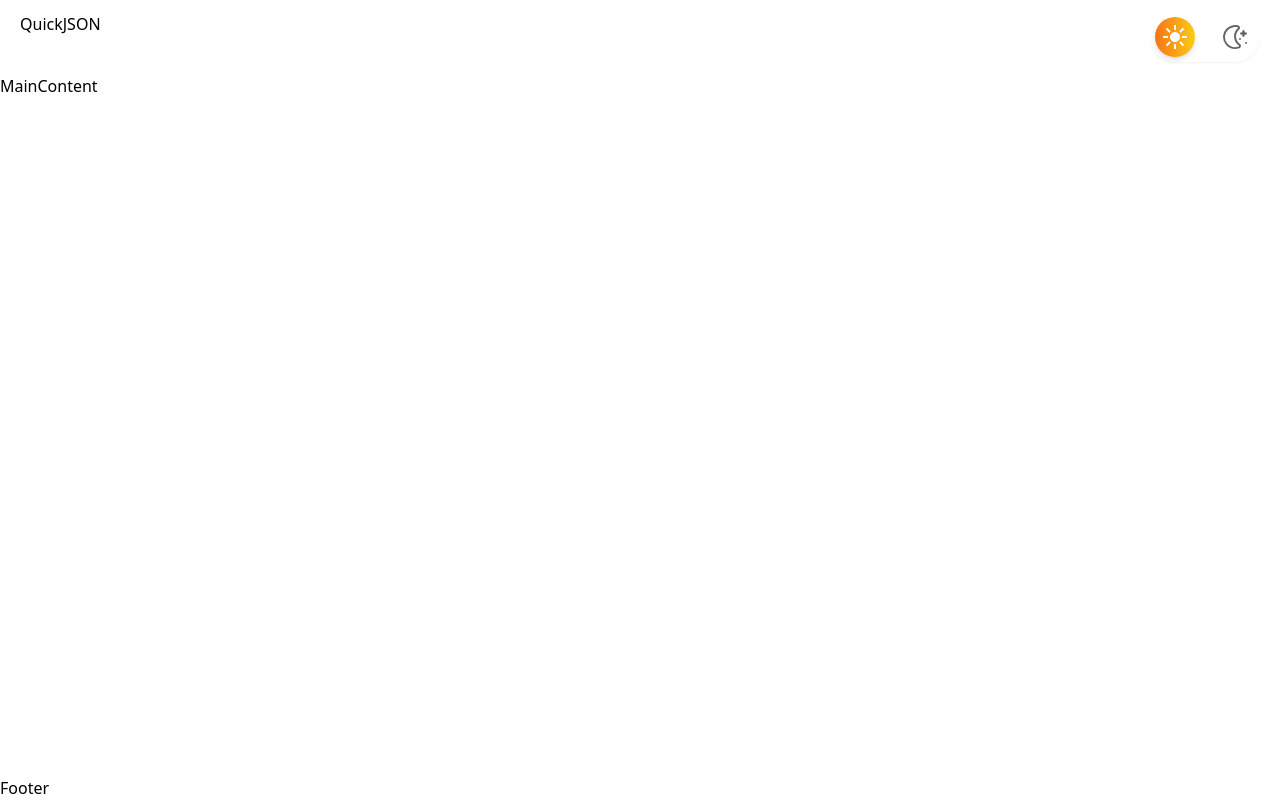
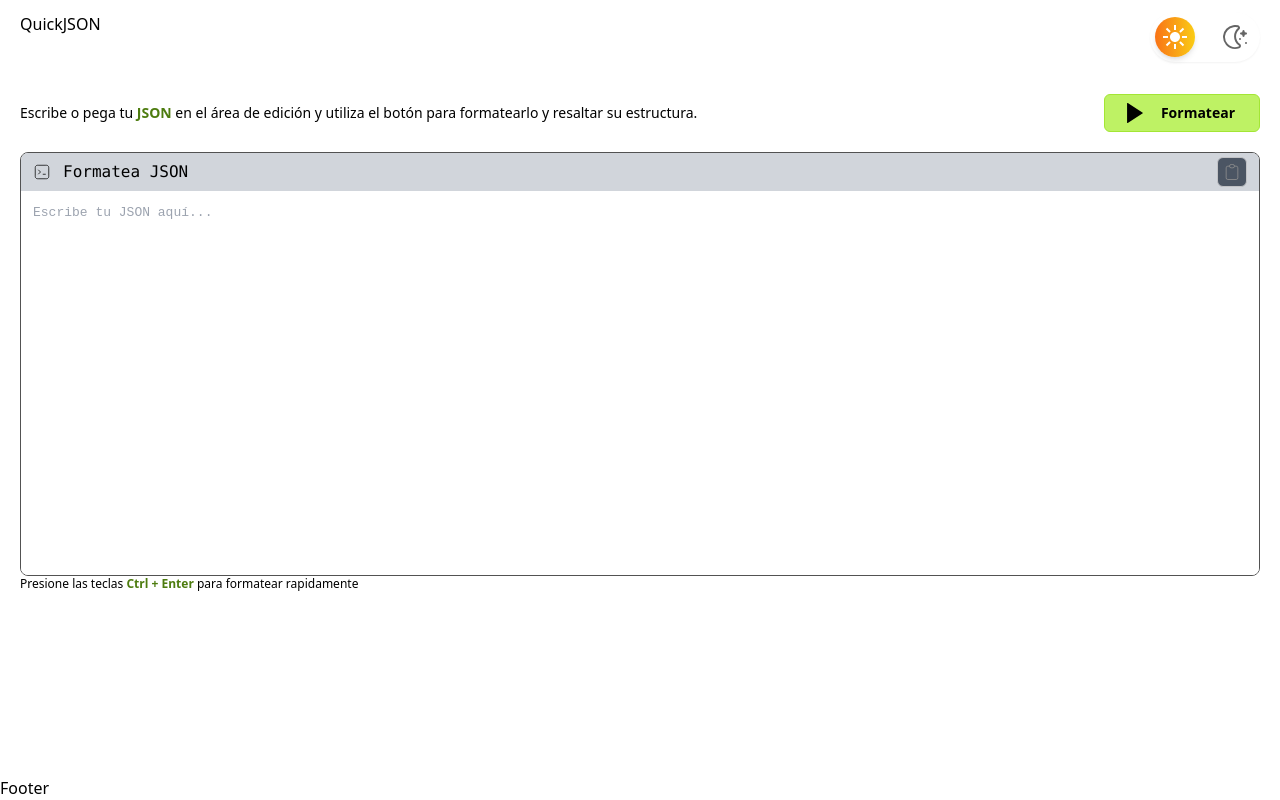
Before and after one commit to obed-tc/QuickJSON, a React (Vite) app: page / in a window 1280 px wide. Built offline with nearby package versions, Linux system fonts and the light colour scheme.

Commit message:
feat: Add logic and content terminal

```diff
--- a/src/components/layout/MainContent.jsx
+++ b/src/components/layout/MainContent.jsx
@@ -1,5 +1,161 @@
+import { useState, useEffect } from "react";
+import "./../../styles/TerminalStyle.css";
+
 function MainContent() {
-  return <div className="flex-1">MainContent</div>;
+  const [jsonInput, setJsonInput] = useState("");
+  const [error, setError] = useState(null);
+  const [isCopied, setIsCopied] = useState(false); // Estado para manejar el estado de copia
+
+  const handleInputChange = (e) => {
+    setJsonInput(e.target.value);
+    setError(null);
+  };
+
+  const formatJSON = () => {
+    try {
+      const parsedJSON = JSON.parse(jsonInput);
+      setJsonInput(JSON.stringify(parsedJSON, null, 4));
+      setError(null);
+    } catch (err) {
+      console.error("Error:", err);
+      setError("Error: JSON inválido");
+    }
+  };
+
+  const handleCopy = () => {
+    navigator.clipboard.writeText(jsonInput).then(() => {
+      setIsCopied(true);
+      alert("Copiado al portapapeles");
+      // Restablecer el estado después de 2 segundos
+      setTimeout(() => setIsCopied(false), 2000);
+    });
+  };
+
+  useEffect(() => {
+    const handleKeyDown = (event) => {
+      if (event.ctrlKey && event.key === "Enter") {
+        formatJSON();
+      }
+    };
+
+    window.addEventListener("keydown", handleKeyDown);
+
+    return () => {
+      window.removeEventListener("keydown", handleKeyDown);
+    };
+  }, [jsonInput]);
+
+  return (
+    <div className="flex-1 px-5">
+      <div className="flex flex-col">
+        <div className="flex justify-between items-center my-5">
+          <div className="dark:text-white text-sm">
+            Escribe o pega tu{" "}
+            <span className="text-lime-700 font-bold dark:text-lime-500">
+              JSON
+            </span>{" "}
+            en el área de edición y utiliza el botón para formatearlo y resaltar
+            su estructura.
+          </div>
+
+          <button
+            title="Formatear"
+            className="cursor-pointer border border-lime-400 bg-lime-300 flex items-center dark:fill-lime-400 dark:bg-lime-950 hover:bg-opacity-45 dark:hover:bg-lime-900 active:border active:border-lime-400 rounded-md duration-100 p-2 px-5"
+            onClick={formatJSON}
+          >
+            <svg
+              height="20px"
+              width="20px"
+              version="1.1"
+              id="Capa_1"
+              xmlns="http://www.w3.org/2000/svg"
+              viewBox="0 0 17.804 17.804"
+            >
+              <g id="SVGRepo_bgCarrier"></g>
+              <g id="SVGRepo_tracerCarrier"></g>
+              <g id="SVGRepo_iconCarrier">
+                <g>
+                  <g id="c98_play">
+                    <path d="M2.067,0.043C2.21-0.028,2.372-0.008,2.493,0.085l13.312,8.503c0.094,0.078,0.154,0.191,0.154,0.313 c0,0.12-0.061,0.237-0.154,0.314L2.492,17.717c-0.07,0.057-0.162,0.087-0.25,0.087l-0.176-0.04 c-0.136-0.065-0.222-0.207-0.222-0.361V0.402C1.844,0.25,1.93,0.107,2.067,0.043z"></path>
+                  </g>
+                </g>
+              </g>
+            </svg>
+            <span className="text-sm dark:text-lime-400 font-bold pr-1 ml-4">
+              Formatear
+            </span>
+          </button>
+        </div>
+        {error && <p className="text-red-500 mt-2">{error}</p>}
+
+        <div className="wrap">
+          <div className="terminal">
+            <hgroup className="flex bg-gray-300 px-3 py-1 dark:bg-[#202425] ">
+              <p className="flex dark:text-gray-500 items-center ">
+                <svg
+                  className="text-black dark:text-lime-600 mr-3"
+                  width="18px"
+                  height="18px"
+                  aria-hidden="true"
+                  xmlns="http://www.w3.org/2000/svg"
+                  viewBox="0 0 24 24"
+                  strokeLinejoin="round"
+                  stroke="currentColor"
+                  fill="none"
+                >
+                  <path d="M7 15L10 12L7 9M13 15H17M7.8 21H16.2C17.8802 21 18.7202 21 19.362 20.673C19.9265 20.3854 20.3854 19.9265 20.673 19.362C21 18.7202 21 17.8802 21 16.2V7.8C21 6.11984 21 5.27976 20.673 4.63803C20.3854 4.07354 19.9265 3.6146 19.362 3.32698C18.7202 3 17.8802 3 16.2 3H7.8C6.11984 3 5.27976 3 4.63803 3.32698C4.07354 3.6146 3.6146 4.07354 3.32698 4.63803C3 5.27976 3 6.11984 3 7.8V16.2C3 17.8802 3 18.7202 3.32698 19.362C3.6146 19.9265 4.07354 20.3854 4.63803 20.673C5.27976 21 6.11984 21 7.8 21Z"></path>
+                </svg>
+                Formatea JSON
+              </p>
+
+              <button
+                className={`copy_toggle bg-gray-600 ${
+                  isCopied ? "bg-green-500" : ""
+                }`} // Cambiar color cuando se copia
+                type="button"
+                onClick={handleCopy} // Manejar el clic para copiar
+              >
+                <svg
+                  width="16px"
+                  height="16px"
+                  aria-hidden="true"
+                  xmlns="http://www.w3.org/2000/svg"
+                  viewBox="0 0 24 24"
+                  stroke="currentColor"
+                  fill="none"
+                >
+                  <path d="M9 5h-2a2 2 0 0 0 -2 2v12a2 2 0 0 0 2 2h10a2 2 0 0 0 2 -2v-12a2 2 0 0 0 -2 -2h-2"></path>
+                  <path d="M9 3m0 2a2 2 0 0 1 2 -2h2a2 2 0 0 1 2 2v0a2 2 0 0 1 -2 2h-2a2 2 0 0 1 -2 -2z"></path>
+                </svg>
+              </button>
+            </hgroup>
+
+            <div className="p-3 dark:bg-black h-96 bg-white">
+              <textarea
+                className="dark:bg-black dark:text-white focus:outline-none w-full"
+                value={jsonInput}
+                onChange={handleInputChange}
+                placeholder="Escribe tu JSON aquí..."
+                rows={10}
+                style={{
+                  fontFamily: "monospace",
+                  overflowY: "auto",
+                  resize: "none",
+                }}
+              />
+            </div>
+          </div>
+        </div>
+        <p className="dark:text-white text-xs">
+          Presione las teclas{" "}
+          <span className="text-lime-700 font-bold dark:text-lime-400">
+            Ctrl + Enter
+          </span>{" "}
+          para formatear rapidamente
+        </p>
+      </div>
+    </div>
+  );
 }
 
 export default MainContent;
--- /dev/null
+++ b/src/styles/TerminalStyle.css
@@ -0,0 +1,169 @@
+.card {
+    padding: 1rem;
+    overflow: hidden;
+    border: 1px solid #c5c5c5;
+    border-radius: 12px;
+    background-color: #d9d9d92f;
+    backdrop-filter: blur(8px);
+    min-width: 344px;
+  }
+  .wrap {
+    display: flex;
+    flex-direction: column;
+    gap: 1rem;
+    position: relative;
+    z-index: 10;
+    border: 0.5px solid #525252;
+    border-radius: 8px;
+    overflow: hidden;
+  }
+  .terminal {
+    display: flex;
+    flex-direction: column;
+
+    font-family: ui-monospace, SFMono-Regular, Menlo, Monaco, Consolas,
+      "Liberation Mono", "Courier New", monospace;
+  }
+  .head {
+    display: flex;
+    align-items: center;
+    justify-content: space-between;
+    overflow: hidden;
+    min-height: 40px;
+    padding-inline: 12px;
+    border-top-left-radius: 8px;
+    border-top-right-radius: 8px;
+    background-color: #202425;
+  }
+  .title {
+    display: flex;
+    align-items: center;
+    gap: 8px;
+    height: 2.5rem;
+    user-select: none;
+    font-weight: 600;
+    overflow: hidden;
+    text-overflow: ellipsis;
+    white-space: nowrap;
+    color: #8e8e8e;
+  }
+  .title > svg {
+    height: 18px;
+    width: 18px;
+    margin-top: 2px;
+    color: #006adc;
+  }
+  .copy_toggle {
+    display: flex;
+    align-items: center;
+    justify-content: center;
+    padding: 0.25rem;
+    border: 0.65px solid #c1c2c5;
+    margin-left: auto;
+    border-radius: 6px;
+    background-color: #202425;
+    color: #8e8e8e;
+    cursor: pointer;
+  }
+  .copy_toggle > svg {
+    width: 20px;
+    height: 20px;
+  }
+  .copy_toggle:active > svg > path,
+  .copy_toggle:focus-within > svg > path {
+    animation: clipboard-check 500ms linear forwards;
+  }
+  .body {
+    display: flex;
+    flex-direction: column;
+    position: relative;
+    border-bottom-right-radius: 8px;
+    border-bottom-left-radius: 8px;
+    overflow-x: auto;
+    padding: 1rem;
+    line-height: 19px;
+    color: white;
+    background-color: black;
+    white-space: nowrap;
+  }
+  .pre {
+    display: flex;
+    flex-direction: row;
+    align-items: center;
+    text-wrap: nowrap;
+    white-space: pre;
+    background-color: transparent;
+    overflow: hidden;
+    box-sizing: border-box;
+    font-size: 16px;
+  }
+  .pre code:nth-child(1) {
+    color: #575757;
+  }
+  .pre code:nth-child(2) {
+    color: #e34ba9;
+  }
+  .cmd {
+    height: 19px;
+    position: relative;
+    display: flex;
+    align-items: center;
+    flex-direction: row;
+  }
+  .cmd::before {
+    content: attr(data-cmd);
+    position: relative;
+    display: block;
+    white-space: nowrap;
+    overflow: hidden;
+    background-color: transparent;
+    animation: inputs 8s steps(22) infinite;
+  }
+  .cmd::after {
+    content: "";
+    position: relative;
+    display: block;
+    height: 100%;
+    overflow: hidden;
+    background-color: transparent;
+    border-right: 0.15em solid #e34ba9;
+    animation: cursor 0.5s step-end infinite alternate, blinking 0.5s infinite;
+  }
+
+  @keyframes blinking {
+    20%,
+    80% {
+      transform: scaleY(1);
+    }
+    50% {
+      transform: scaleY(0);
+    }
+  }
+  @keyframes cursor {
+    50% {
+      border-right-color: transparent;
+    }
+  }
+  @keyframes inputs {
+    0%,
+    100% {
+      width: 0;
+    }
+    10%,
+    90% {
+      width: 58px;
+    }
+    30%,
+    70% {
+      width: 215px;
+      max-width: max-content;
+    }
+  }
+  @keyframes clipboard-check {
+    100% {
+      color: #fff;
+      d: path(
+        "M 9 5 H 7 a 2 2 0 0 0 -2 2 v 12 a 2 2 0 0 0 2 2 h 10 a 2 2 0 0 0 2 -2 V 7 a 2 2 0 0 0 -2 -2 h -2 M 9 5 a 2 2 0 0 0 2 2 h 2 a 2 2 0 0 0 2 -2 M 9 5 a 2 2 0 0 1 2 -2 h 2 a 2 2 0 0 1 2 2 m -6 9 l 2 2 l 4 -4"
+      );
+    }
+  }
```
